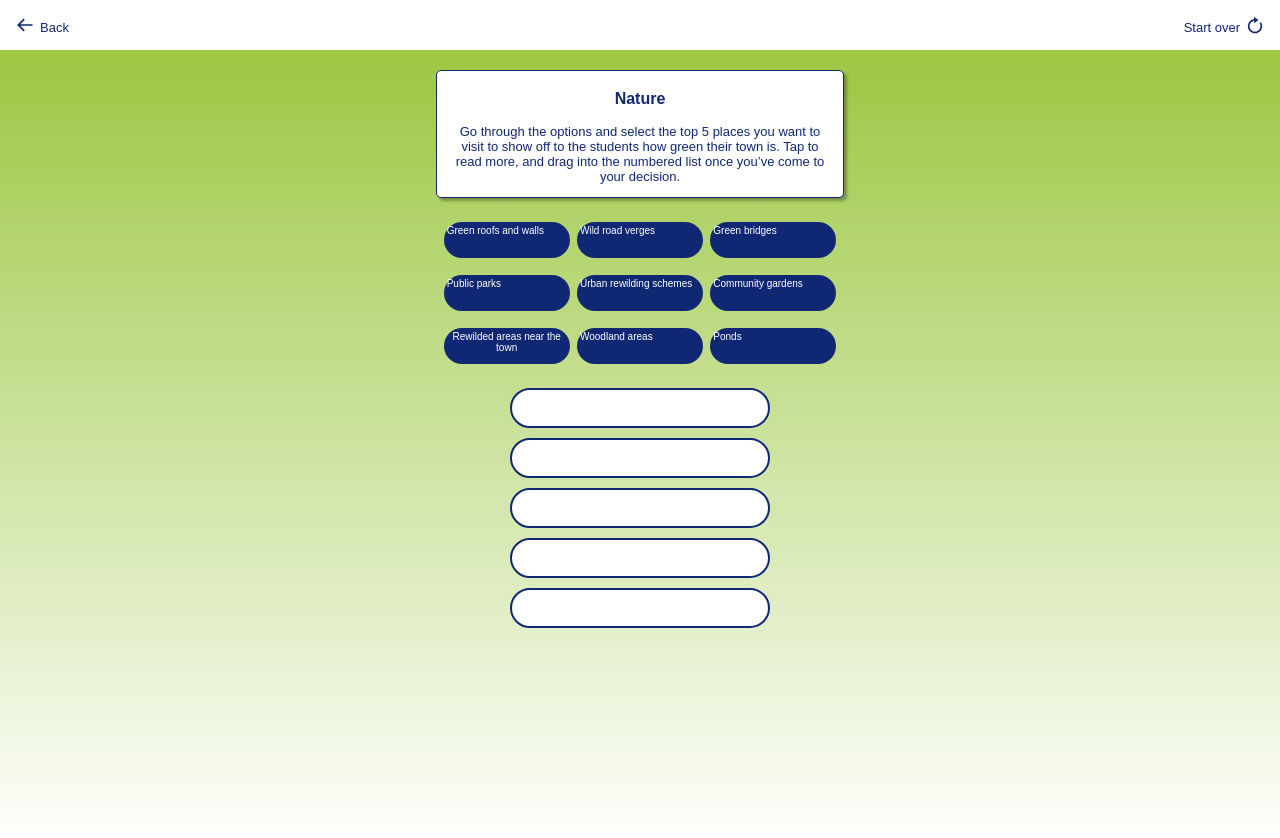
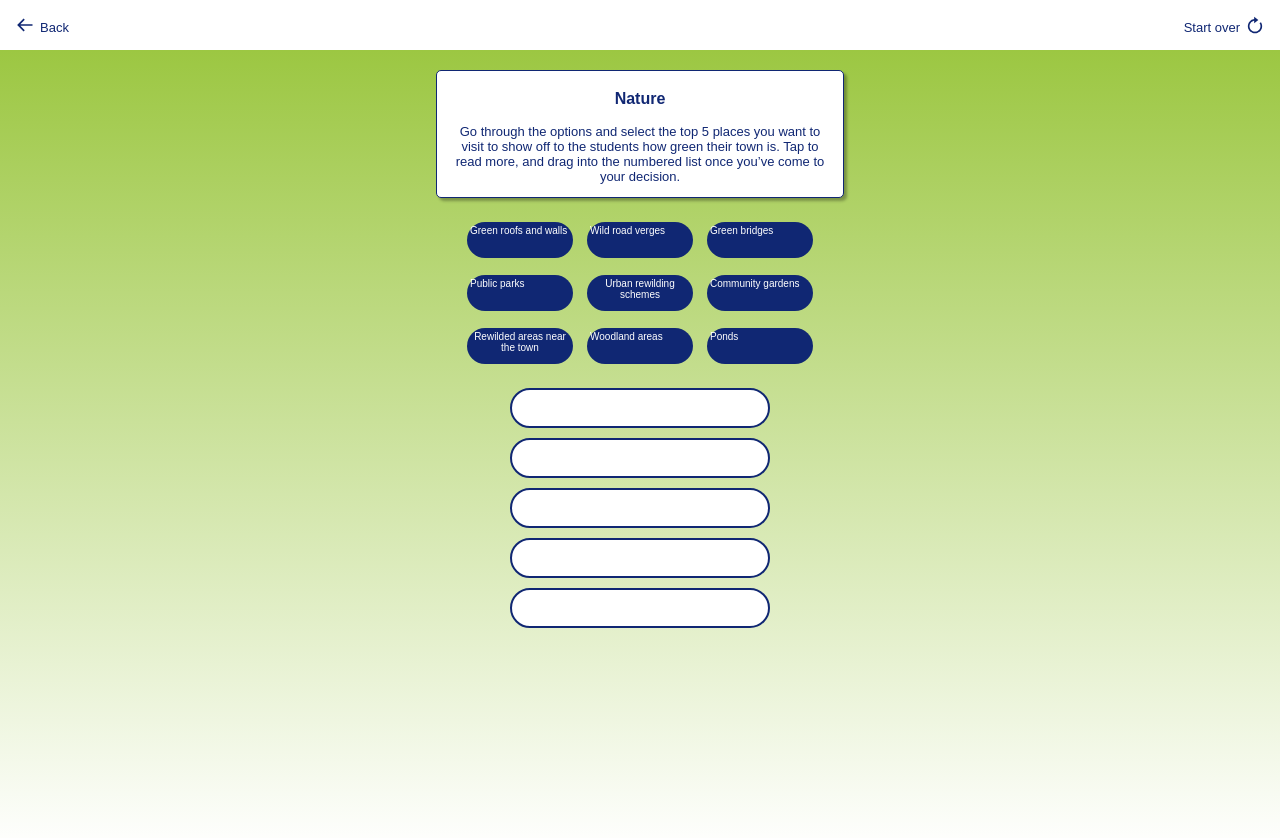
Before and after one commit to DanielaGordas/ppl-plan, a React (Create React App) app in the folder client/: page /nature/game in a window 1280 px wide. Shown: the top 838 px of the page. Built offline with nearby package versions, Linux system fonts and the light colour scheme; a web font is replaced by a local one.

Commit message:
changed width on initial options box

```diff
--- a/client/src/styles/pages/nature.module.scss
+++ b/client/src/styles/pages/nature.module.scss
@@ -52,9 +52,10 @@
 .Box {
   display: grid;
   grid-template-columns: repeat(3, 1fr);
+  column-gap: 1rem;
   row-gap: 1rem;
   width: 100%;
-  max-width: 40rem;
+  max-width: 35rem;
   margin-top: 2rem;
   height: 15rem;
   align-items: center;
@@ -62,7 +63,7 @@
 }
 
 .Card {
-  width: 12rem;
+  width: 10rem;
   height: 3rem;
   flex-shrink: 0;
   padding: 0.3rem;
```
